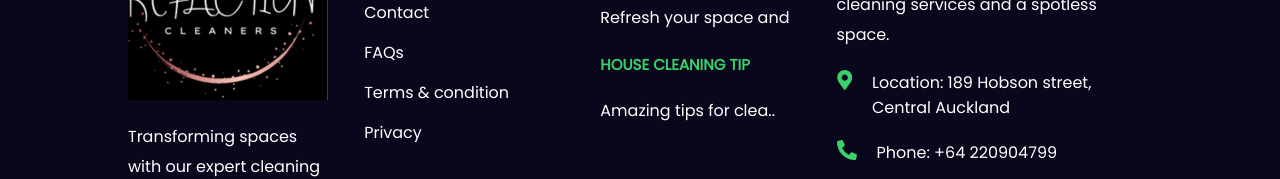
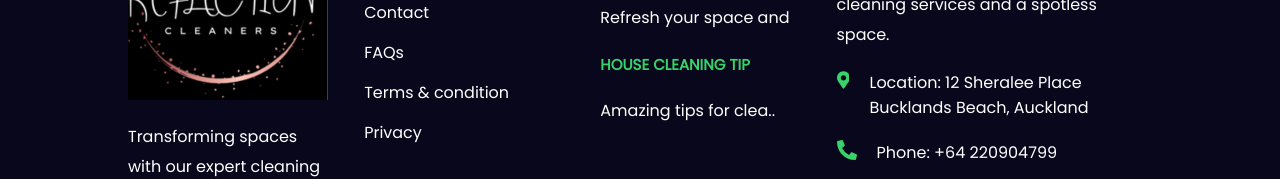
Before and after one commit to Sarin-Bhattarai/Reflection-frontend, a React (Create React App) app: page /privacy in a window 1280 px wide. Shown: the part 1441-1620 px from the top of the page. Built offline with nearby package versions, Linux system fonts and the light colour scheme.

Commit message:
feat(change in location)

```diff
--- a/src/components/contact/Contact.jsx
+++ b/src/components/contact/Contact.jsx
@@ -88,7 +88,7 @@ const Contact = () => {
                   height="600px"
                   width="110%"
                   className="embed"
-                  src="https://www.google.com/maps/embed?pb=!1m18!1m12!1m3!1d3192.588936283577!2d174.75652487560436!3d-36.85231967223242!2m3!1f0!2f0!3f0!3m2!1i1024!2i768!4f13.1!3m3!1m2!1s0x6d0d47eef5594c17%3A0xcff83468295a622!2s189%20Hobson%20Street%2C%20Auckland%20CBD%2C%20Auckland%201010%2C%20New%20Zealand!5e0!3m2!1sen!2snp!4v1681226098532!5m2!1sen!2snp"
+                  src="https://www.google.com/maps/embed?pb=!1m18!1m12!1m3!1d3190.940603379447!2d174.91175007584252!3d-36.89176917222129!2m3!1f0!2f0!3f0!3m2!1i1024!2i768!4f13.1!3m3!1m2!1s0x6d0d4b1e836d2b4f%3A0x52f1a83df549c341!2s12%20Sheralee%20Place%2C%20Bucklands%20Beach%2C%20Auckland%202014!5e0!3m2!1sen!2snz!4v1695678526066!5m2!1sen!2snz "
                 />
               </div>
             </div>
--- a/src/components/footer/Footer.jsx
+++ b/src/components/footer/Footer.jsx
@@ -79,7 +79,9 @@ const Footer = () => {
             </p>
             <div className="icon">
               <FaMapMarkerAlt className="ia" />
-              <label>Location: 189 Hobson street, Central Auckland</label>
+              <label>
+                Location: 12 Sheralee Place Bucklands Beach, Auckland
+              </label>
             </div>
             <div className="icon">
               <FaPhoneAlt className="ia" />
```
